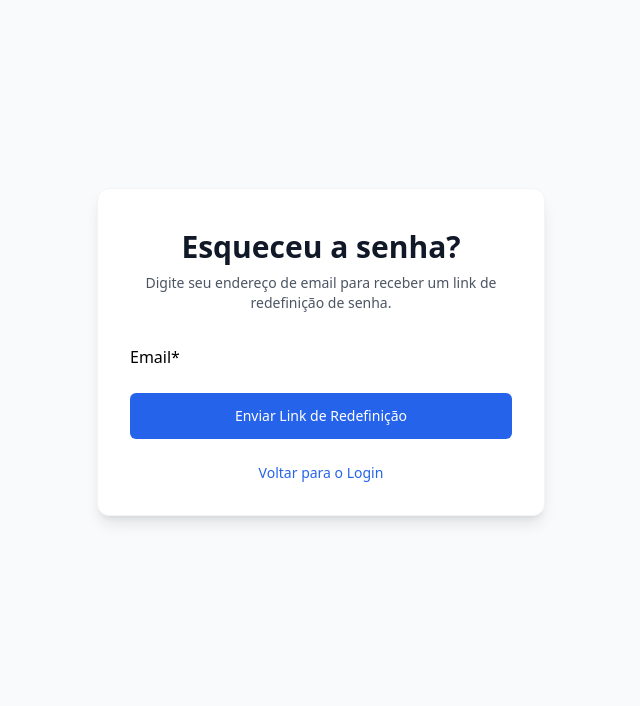
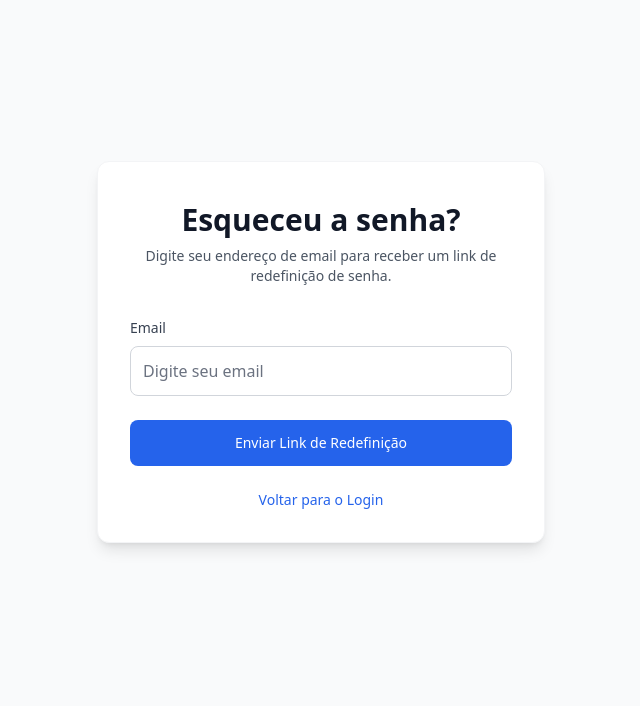
Before and after one commit to allanmedeiros71/fuxiqueira, a Django app: page /accounts/password_reset/ in a window 1280 px wide. Shown: the top 706 px of the page, without its empty margins (319-959 px from the left). Run offline with Django 4.2, Linux system fonts and the light colour scheme; some libraries are stand-ins or nearby versions.

Commit message:
style: Ajustar templates de autenticação e histórico
- Atualizar formulários de recuperação de senha para usar classes do Tailwind em vez do crispy_forms

- Adicionar link 'Esqueceu sua senha?' na tela de login

- Adicionar indicadores visuais para notas e fotos na tabela de histórico

```diff
--- a/templates/accounts/login.html
+++ b/templates/accounts/login.html
@@ -64,6 +64,11 @@
                             Entrar
                         </button>
                     </div>
+                    <div class="text-center mt-2">
+                        <a href="{% url 'password_reset' %}" class="text-sm font-medium text-blue-600 hover:text-blue-500 transition duration-200">
+                            Esqueceu sua senha?
+                        </a>
+                    </div>
                     <div class="text-center">
                         <p class="text-sm text-gray-600">
                             Não tem uma conta?
--- a/templates/accounts/login_standalone.html
+++ b/templates/accounts/login_standalone.html
@@ -220,6 +220,9 @@
                                     Entrar
                                 </button>
                             </div>
+                            <div style="text-align: center; margin-top: -0.5rem;">
+                                <a href="{% url 'password_reset' %}" class="link" style="font-size: 0.875rem;">Esqueceu sua senha?</a>
+                            </div>
                             <div style="text-align: center;">
                                 <p style="font-size: 0.875rem; color: rgb(75 85 99);">
                                     Não tem uma conta?
--- a/templates/accounts/password_reset_form.html
+++ b/templates/accounts/password_reset_form.html
@@ -1,5 +1,4 @@
 {% extends 'base.html' %}
-{% load crispy_forms_tags %}
 
 {% block title %}Recuperação de Senha - Sistema de Bioimpedância{% endblock %}
 
@@ -16,9 +15,26 @@
         </div>
         <form class="mt-8 space-y-6" method="post">
             {% csrf_token %}
-            {{ form|crispy }}
+            {% if form.errors %}
+                <div class="bg-red-50 text-red-800 border border-red-200 p-3 rounded-lg">
+                    <p class="text-sm">Por favor, corrija os erros abaixo.</p>
+                </div>
+            {% endif %}
+
             <div>
-                <button type="submit" class="group relative w-full flex justify-center py-3 px-4 border border-transparent text-sm font-medium rounded-md text-white bg-blue-600 hover:bg-blue-700 focus:outline-none focus:ring-2 focus:ring-offset-2 focus:ring-blue-500 transition duration-150 ease-in-out">
+                <label for="{{ form.email.id_for_label }}" class="block text-sm font-medium text-gray-700 mb-2">
+                    {{ form.email.label }}
+                </label>
+                <input type="email" name="{{ form.email.html_name }}" id="{{ form.email.id_for_label }}"
+                       class="appearance-none relative block w-full px-3 py-3 border border-gray-300 bg-white/80 backdrop-blur-sm placeholder-gray-500 text-gray-900 rounded-lg focus:outline-none focus:ring-2 focus:ring-blue-500 focus:border-transparent transition duration-200"
+                       placeholder="Digite seu email" required>
+                {% if form.email.errors %}
+                    <p class="text-red-500 text-xs mt-1">{{ form.email.errors.0 }}</p>
+                {% endif %}
+            </div>
+
+            <div>
+                <button type="submit" class="group relative w-full flex justify-center py-3 px-4 border border-transparent text-sm font-medium rounded-lg text-white bg-blue-600 hover:bg-blue-700 focus:outline-none focus:ring-2 focus:ring-offset-2 focus:ring-blue-500 transition duration-150 ease-in-out">
                     Enviar Link de Redefinição
                 </button>
             </div>
```
Also changed, not shown: templates/accounts/password_reset_confirm.html (+29 -3 lines), templates/measurements/historico.html (+14 -0 lines).
